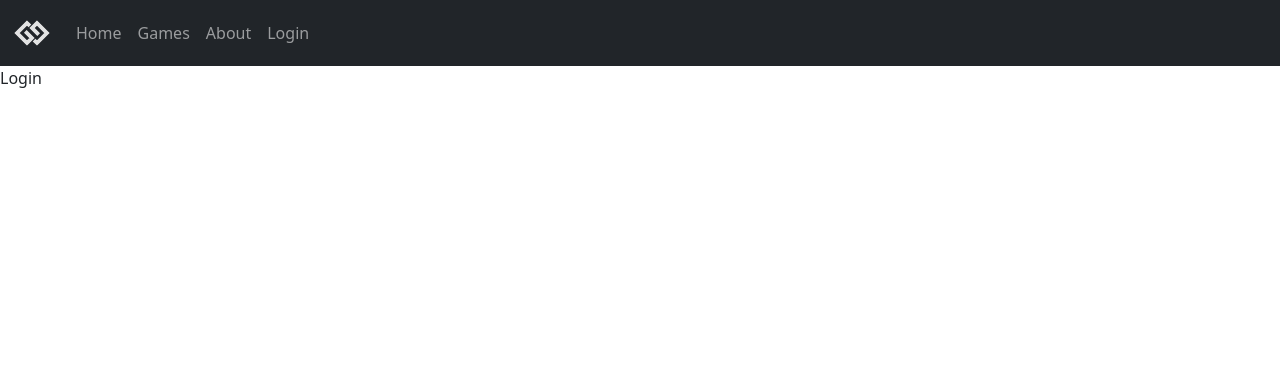
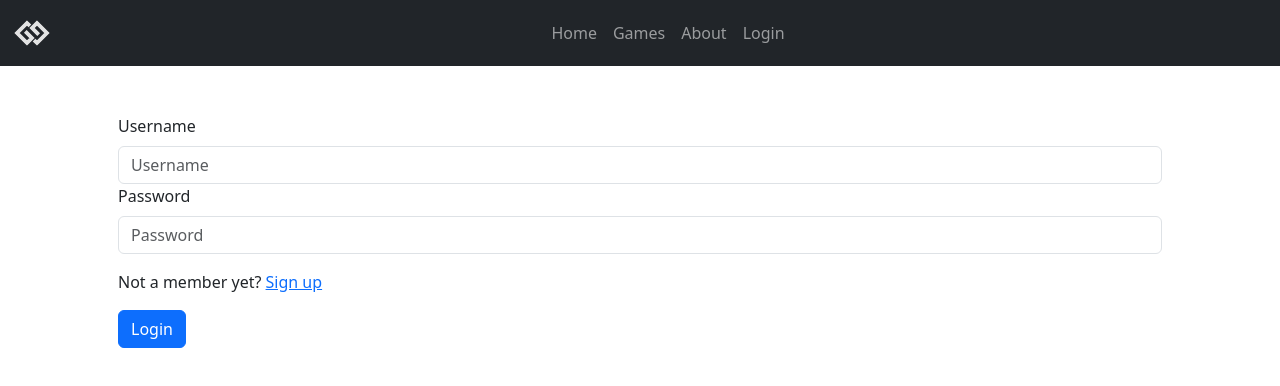
Before and after one commit to NicolasMonta1807/videogames-reviews, a React (Vite) app: page /login in a window 1280 px wide. Shown: the top 386 px of the page. Built offline with nearby package versions, Linux system fonts and the light colour scheme.

Commit message:
creating login form

```diff
--- a/package.json
+++ b/package.json
@@ -11,10 +11,12 @@
   },
   "dependencies": {
     "bootstrap": "^5.3.0",
+    "formik": "^2.4.2",
     "react": "^18.2.0",
     "react-bootstrap": "^2.8.0",
     "react-dom": "^18.2.0",
-    "react-router-dom": "^6.14.0"
+    "react-router-dom": "^6.14.0",
+    "yup": "^1.2.0"
   },
   "devDependencies": {
     "@types/react": "^18.0.37",
--- a/src/components/Menu.jsx
+++ b/src/components/Menu.jsx
@@ -18,7 +18,7 @@ const Menu = () => {
           <Navbar.Toggle aria-controls='navbarScroll' />
           <Navbar.Collapse id='navbarScroll'>
             <Nav
-              className='me-auto my-2 my-lg-0'
+              className='m-auto my-2 my-lg-0'
               style={{ maxHeight: '100px' }}
               navbarScroll
             >
--- a/src/pages/Login.jsx
+++ b/src/pages/Login.jsx
@@ -1,6 +1,72 @@
+import React from 'react'
+import { Form, Button, InputGroup, Container } from 'react-bootstrap'
+import { Link } from 'react-router-dom'
+import * as formik from 'formik'
+import * as yup from 'yup'
+
 const Login = () => {
+  const { Formik } = formik
+
+  const schema = yup.object().shape({
+    username: yup.string().required(),
+    password: yup.string().required()
+  })
+
   return (
-    <div>Login</div>
+    <Container fluid='md' className='my-auto vh-90 p-5'>
+      <Formik
+        validationSchema={schema}
+        onSubmit={(values) => {
+          console.log(values)
+        }}
+        initialValues={{
+          username: '',
+          password: ''
+        }}
+      >
+        {({ handleSubmit, handleChange, values, errors }) => (
+          <Form noValidate onSubmit={handleSubmit}>
+            <Form.Group controlId='validationFormikUsername'>
+              <Form.Label>Username</Form.Label>
+              <InputGroup hasValidation>
+                <Form.Control
+                  type='text'
+                  placeholder='Username'
+                  name='username'
+                  value={values.username}
+                  onChange={handleChange}
+                  isInvalid={!!errors.username}
+                />
+                <Form.Control.Feedback type='invalid'>
+                  {errors.username}
+                </Form.Control.Feedback>
+              </InputGroup>
+            </Form.Group>
+
+            <Form.Group className='mb-3' controlId='validationFormikPassword'>
+              <Form.Label>Password</Form.Label>
+              <InputGroup hasValidation>
+                <Form.Control
+                  type='password'
+                  placeholder='Password'
+                  name='password'
+                  value={values.password}
+                  onChange={handleChange}
+                  isInvalid={!!errors.password}
+                />
+                <Form.Control.Feedback type='invalid'>
+                  {errors.password}
+                </Form.Control.Feedback>
+              </InputGroup>
+            </Form.Group>
+            <p>Not a member yet? <Link to='/register'>Sign up</Link> </p>
+            <Button type='submit'>
+              Login
+            </Button>
+          </Form>
+        )}
+      </Formik>
+    </Container>
   )
 }
 
```
Also changed, not shown: 1 other file (tests, documents, lock files or other folders).
